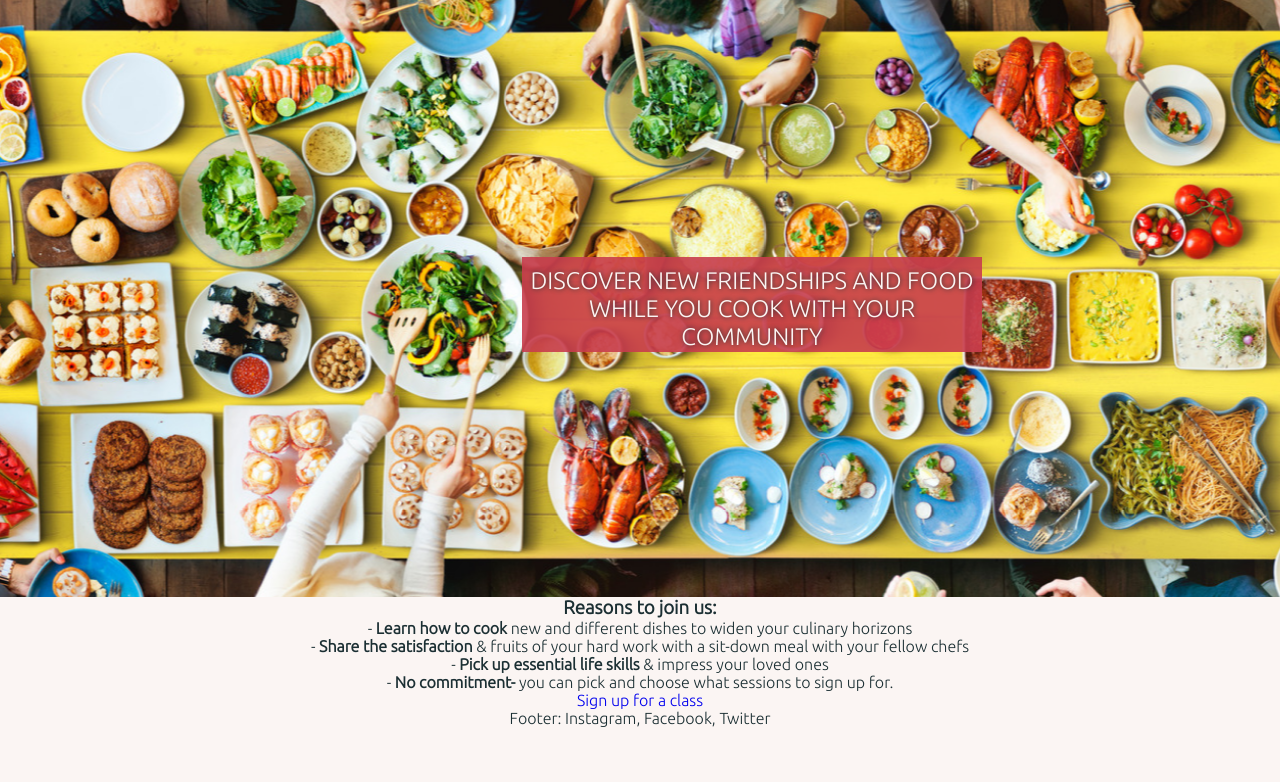
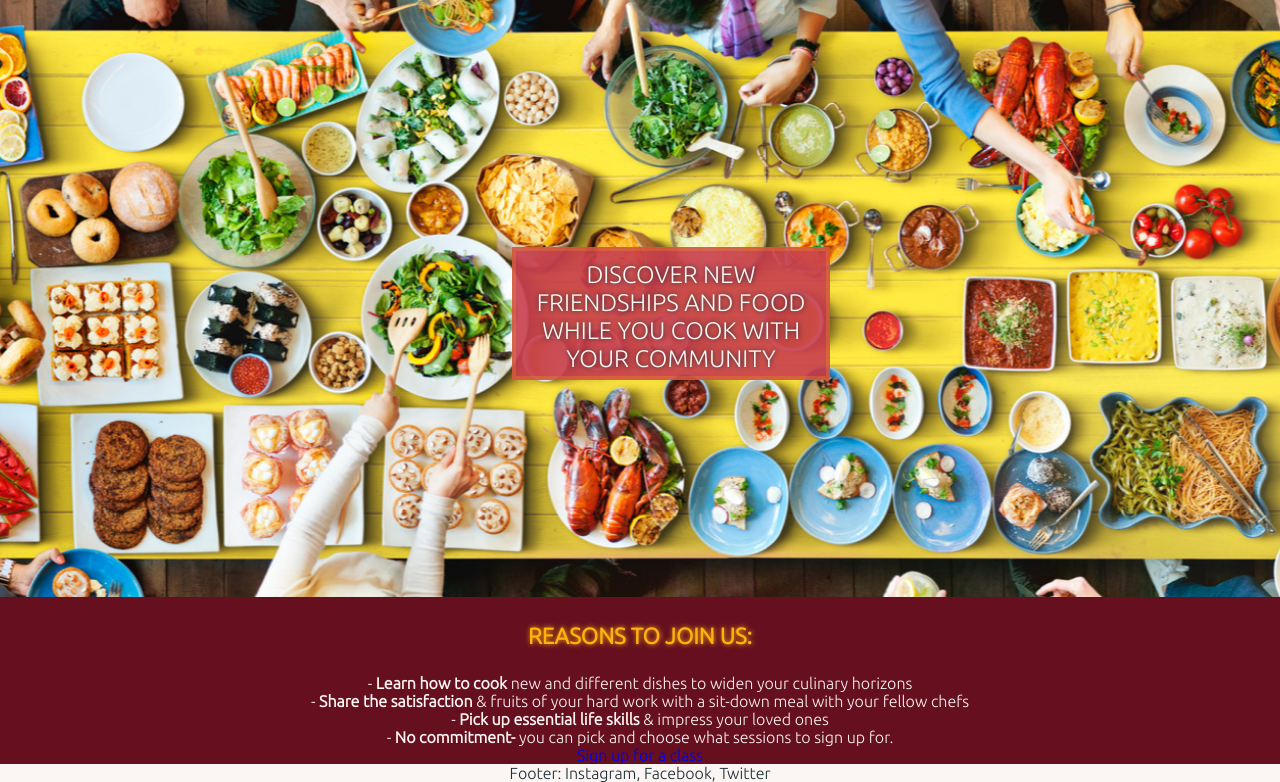
Before and after one commit to ManpreetRao/come-and-eat, a plain HTML site: page index.html in a window 1280 px wide. Shown: the part 78-860 px from the top of the page. Before the commit the page ends 805 px from the top, so only its background shows below. Drawn offline with Linux system fonts and the light colour scheme.

Commit message:
style hero text and position

```diff
--- a/assets/css/style.css
+++ b/assets/css/style.css
@@ -17,9 +17,9 @@ body {
 
 /* headers & logo*/
 
-h1 , h2 {
+h1 , h2 , h3 {
     color: #66101F;
-    font-family: 'Covered By Your Grace', cursive;
+    font-family: 'Ubuntu', sans-serif;
     text-transform: uppercase;
     font-weight: 100;
 }
@@ -29,6 +29,7 @@ a {
 }
 
 #logo {
+    font-family: 'Covered By Your Grace', cursive;
     padding-left: 1%;
     float: left;
     text-shadow: 0.2px 0.2px 2px #C83E4D;
@@ -73,6 +74,7 @@ a {
     background-color: #FBF5F3;
     height: 600px;
     width: 100%;
+
     overflow: hidden;
     position: relative;
 }
@@ -92,22 +94,19 @@ a {
         font-family: 'Ubuntu', sans-serif;
         font-size: 100%;
         text-shadow: 0.5px 0.3px 5px #1B2F33;
-        text-align: center center;
-        width: 450px;
-        height: 75px;
+        text-align: center;
+        margin-left: 40%;
+        width: 300px;
+        height: 100px;
         color: #FBF5F3;
-        padding: 10px 5px;
-        margin: 10px;
+
+        padding: 10px 5px 15px 5px;
+        border: 4px solid rgba(255, 178, 15, 0.2);
         background-color: rgba(200, 62, 77, 0.9);
 
         top: 250px;
-        left: 40%;
         position: absolute;
-
     }
-
-
-/* hero image zoom scale*/
 
 
 @keyframes hero-zoom-out {
@@ -120,7 +119,17 @@ a {
 }
 
 /* reasons */
+.reasons {
+    background-color: #66101F;
+    color: #FBF5F3;
+}
 
-
+ #reasons-head {
+    font-size: 140%;
+    font-weight: 400;
+    color: #FFB20F;
+    text-shadow: 0.5px 0.3px 5px #FFB20F;
+    padding: 2% 0;
+ }
 
 /*footer*/
--- a/index.html
+++ b/index.html
@@ -42,15 +42,21 @@
         </div>
         <h2 id="hero-text"> Discover new friendships and food while you cook with your community</h2>
     </section>
-    <section>
-        <h3>Reasons to join us:</h3>
-        <div>
+    <section class="reasons">
+        <h3 id="reasons-head"> <strong>Reasons to join us:</strong></h3>
+        <div class="reason-left">
             <p>- <strong>Learn how to cook</strong> new and different dishes to widen your culinary horizons</p>
+        </div>
+        <div class="reason-middle">
             <p>- <strong>Share the satisfaction</strong> & fruits of your hard work with a sit-down meal with your fellow chefs</p>
+        </div>
+        <div class="reason-right">
             <p>- <strong>Pick up essential life skills</strong> & impress your loved ones </p>
+        </div>
+        <div class="reason-middle">
             <p>- <strong>No commitment-</strong> you can pick and choose what sessions to sign up for.</p>
         </div>
-        <div><a href="#join-us-page">Sign up for a class</a></div>
+        <div id="join-button"><a href="#join-us-page">Sign up for a class</a></div>
 </section>
     <section>
         <footer>Footer: Instagram, Facebook, Twitter</footer>
```
